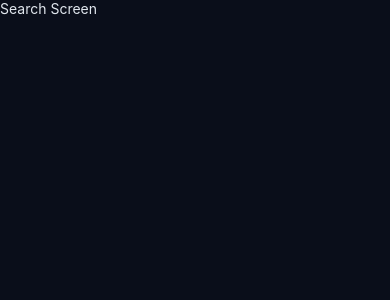
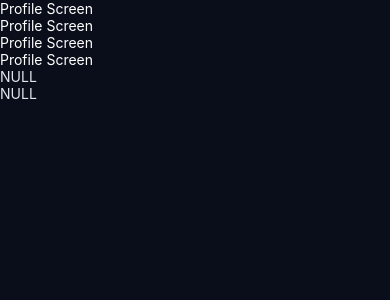
Before and after one commit to magnitopic/swifty-companion, a React Native app in the folder frontend/: screen / in a window 390 px wide. Shown: the top 300 px of the page. Built offline with nearby package versions, Linux system fonts and the light colour scheme; no server answers.

Commit message:
feat: getting data for user profile

```diff
--- a/frontend/App.tsx
+++ b/frontend/App.tsx
@@ -8,7 +8,7 @@ import SearchScreen from "./src/screens/SearchScreen";
 export default function App() {
 	const [currentScreen, setCurrentScreen] = useState<
 		"ProfileScreen" | "SearchScreen"
-	>("SearchScreen");
+	>("ProfileScreen");
 
 	return (
 		<>
--- a/frontend/src/screens/ProfileScreen.tsx
+++ b/frontend/src/screens/ProfileScreen.tsx
@@ -1,10 +1,35 @@
-import React from "react";
+import React, { useState } from "react";
 import { View, Text } from "react-native";
+import { useEffect } from "react";
+import { getUser } from "../services/api";
 
 const ProfileScreen: React.FC = () => {
+	const [userId, setUserId] = useState<string>("NULL");
+	const [userName, setUserName] = useState<string>("NULL");
+
+	useEffect(() => {
+		// Use api service to fetch user profile data
+		const fetchUserProfile = async () => {
+			try {
+				const profile = await getUser("alaparic");
+
+				setUserId(profile.id);
+				setUserName(profile.login);
+			} catch (error) {
+				console.error("Failed to fetch user profile:", error);
+			}
+		};
+		fetchUserProfile();
+	}, []);
+
 	return (
 		<View className="flex-1 bg-background-main">
 			<Text className="text-white">Profile Screen</Text>
+			<Text className="text-white">Profile Screen</Text>
+			<Text className="text-white">Profile Screen</Text>
+			<Text className="text-white">Profile Screen</Text>
+			<Text className="text-font-main">{userId}</Text>
+			<Text className="text-font-main">{userName}</Text>
 		</View>
 	);
 };
--- a/frontend/src/services/api.ts
+++ b/frontend/src/services/api.ts
@@ -1,4 +1,4 @@
-const API_BASE_URL = process.env.API__URL;
+const API_BASE_URL = process.env.EXPO_PUBLIC_API_URL;
 
 export const searchUser = async (login: string) => {
 	const response = await fetch(
@@ -6,3 +6,8 @@ export const searchUser = async (login: string) => {
 	);
 	return response.json();
 };
+
+export const getUser = async (login: string) => {
+	const response = await fetch(`${API_BASE_URL}?endpoint=users/${login}`);
+	return response.json();
+};
```
